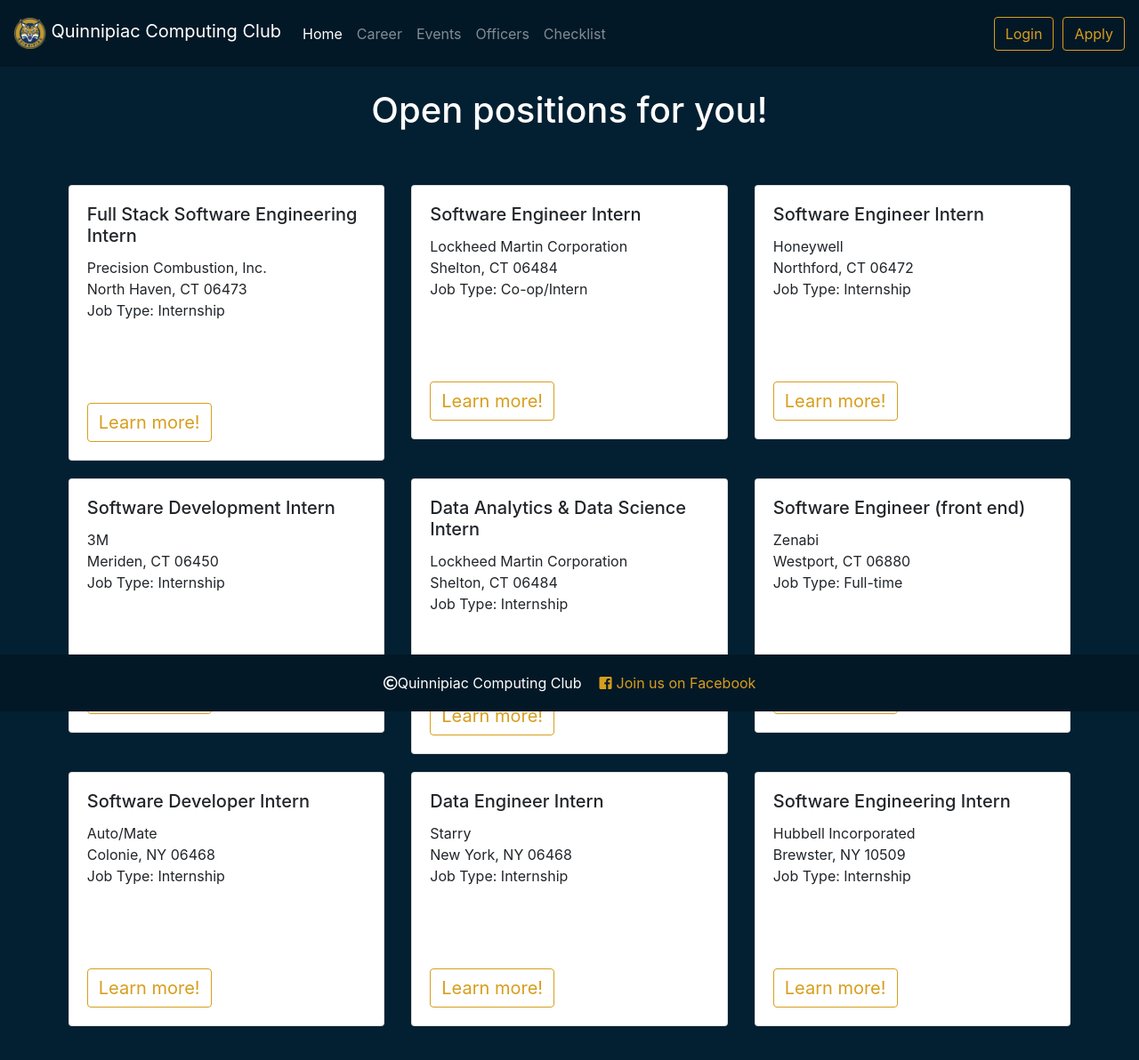
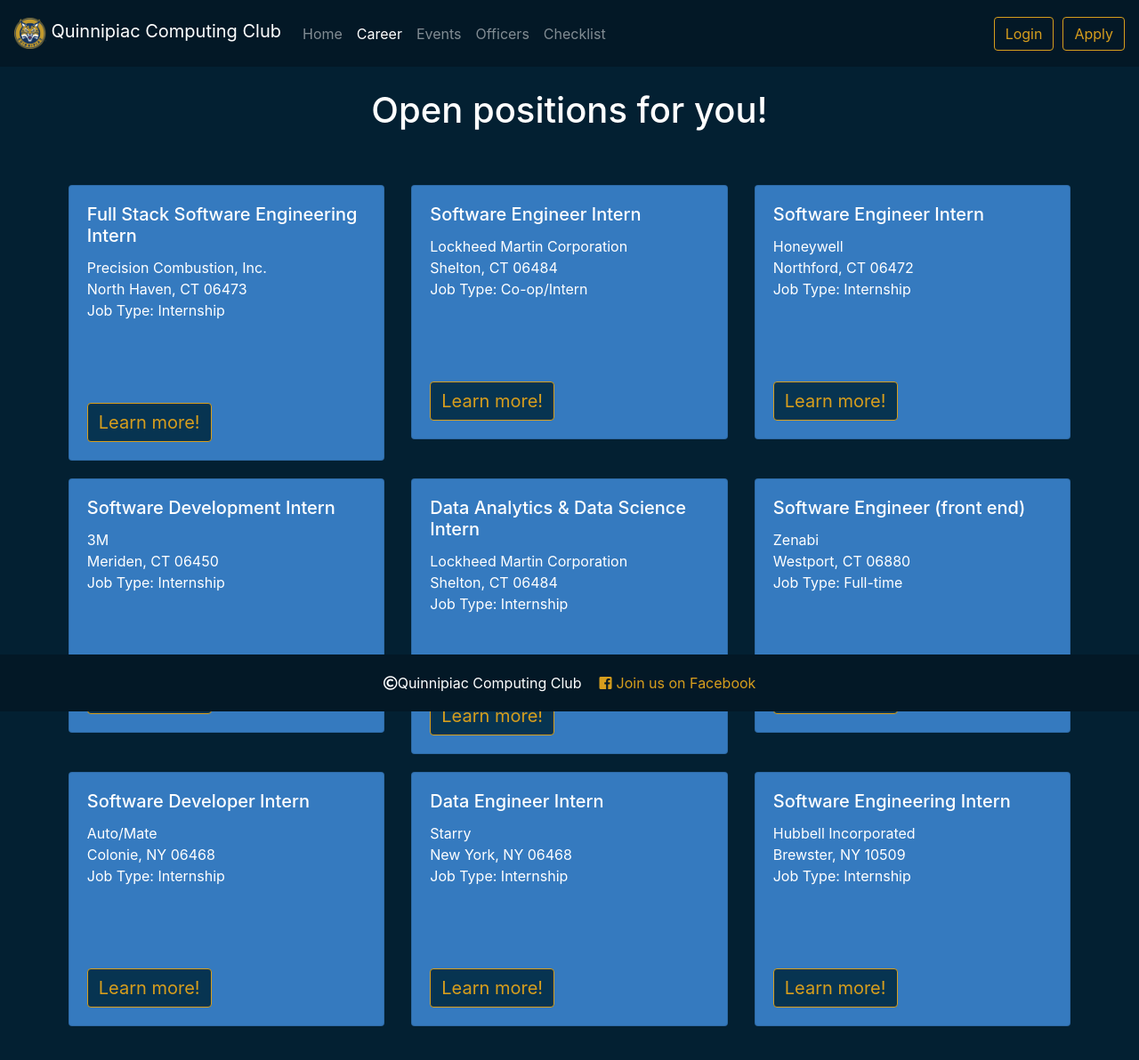
Before and after one commit to MRusso28/ComputingClub, a plain HTML site: page career.html in a window 1280 px wide. Shown: the whole page at 89% size. Drawn offline with nearby package versions, Linux system fonts and the light colour scheme.

Commit message:
fixing kyles stuff

```diff
--- a/career.html
+++ b/career.html
@@ -24,11 +24,11 @@
 
     <div class="collapse navbar-collapse" id="navbarSupportedContent">
       <ul class="navbar-nav mr-auto">
-        <li class="nav-item active">
-          <a class="nav-link" href="index.html">Home<span class="sr-only">(current)</span></a>
+        <li class="nav-item">
+          <a class="nav-link" href="index.html">Home</a>
         </li>
         <li class="nav-item">
-          <a class="nav-link" href="">Career</a>
+          <a class="nav-link active" href="">Career<span class="sr-only">(current)</span></a>
         </li>
         <li class="nav-item">
           <a class="nav-link" href="events.html">Events</a>
@@ -56,7 +56,7 @@
 
       <div class="row" id="padding2">
           <div class="col-lg-4">
-            <div class="card">
+            <div class="card card-career">
               <div class="card-body">
                 <h5 class="card-title">Full Stack Software Engineering Intern</h5>
                 <h7 class="card-title">Precision Combustion, Inc.</h7> <br>
@@ -67,7 +67,7 @@
             </div>
           </div>
           <div class="col-lg-4">
-            <div class="card">
+            <div class="card card-career">
               <div class="card-body">
                 <h5 class="card-title">Software Engineer Intern</h5>
                 <h7 class="card-title">Lockheed Martin Corporation</h7> <br>
@@ -78,7 +78,7 @@
             </div>
           </div>
           <div class="col-lg-4">
-            <div class="card" id="cardJobs">
+            <div class="card card-career" id="cardJobs">
               <div class="card-body">
                 <h5 class="card-title">Software Engineer Intern</h5>
                 <h7 class="card-title">Honeywell</h7> <br>
@@ -91,7 +91,7 @@
         </div>
         <div class="row" id="padding2">
             <div class="col-lg-4">
-              <div class="card">
+              <div class="card card-career">
                 <div class="card-body">
                   <h5 class="card-title">Software Development Intern</h5>
                   <h7 class="card-title">3M</h7> <br>
@@ -102,7 +102,7 @@
               </div>
             </div>
             <div class="col-lg-4">
-              <div class="card">
+              <div class="card card-career">
                 <div class="card-body">
                   <h5 class="card-title">Data Analytics & Data Science Intern</h5>
                   <h7 class="card-title">Lockheed Martin Corporation</h7> <br>
@@ -113,7 +113,7 @@
               </div>
             </div>
             <div class="col-lg-4">
-              <div class="card">
+              <div class="card card-career">
                 <div class="card-body">
                   <h5 class="card-title">Software Engineer (front end)</h5>
                   <h7 class="card-title">Zenabi</h7> <br>
@@ -126,7 +126,7 @@
           </div>
           <div class="row" id="padding2">
               <div class="col-lg-4">
-                <div class="card">
+                <div class="card card-career">
                   <div class="card-body">
                     <h5 class="card-title">Software Developer Intern</h5>
                     <h7 class="card-title">Auto/Mate</h7> <br>
@@ -137,7 +137,7 @@
                 </div>
               </div>
               <div class="col-lg-4">
-                <div class="card">
+                <div class="card card-career">
                   <div class="card-body">
                     <h5 class="card-title">Data Engineer Intern</h5>
                     <h7 class="card-title">Starry</h7> <br>
@@ -148,7 +148,7 @@
                 </div>
               </div>
               <div class="col-lg-4">
-                <div class="card">
+                <div class="card card-career">
                   <div class="card-body">
                     <h5 class="card-title">Software Engineering Intern</h5>
                     <h7 class="card-title">Hubbell Incorporated</h7> <br>
--- a/css/main.css
+++ b/css/main.css
@@ -1,6 +1,15 @@
 .card {
   width: 100%;
   max-height: 100%;
+}
+
+.card-career{
+    background: #357abf;
+    color: white;
+}
+
+.div-learn-more{
+  background: #073451;
 }
 
 .card-text {
@@ -185,6 +194,7 @@
 
 .btn-become-member {
   font-size: 25px;
+  background-color: #073451;
 }
 
 .nav-link {
@@ -264,13 +274,6 @@
   width: 100%;
 }
 
-/* .hackathon-div{
-    visibility: hidden;
-}
-
-.github-div{
-    visibility: hidden;
-} */
 .event-text {
   padding: 10px;
   text-align: center;
```
Also changed, not shown: events.html (+1 -1 lines).
